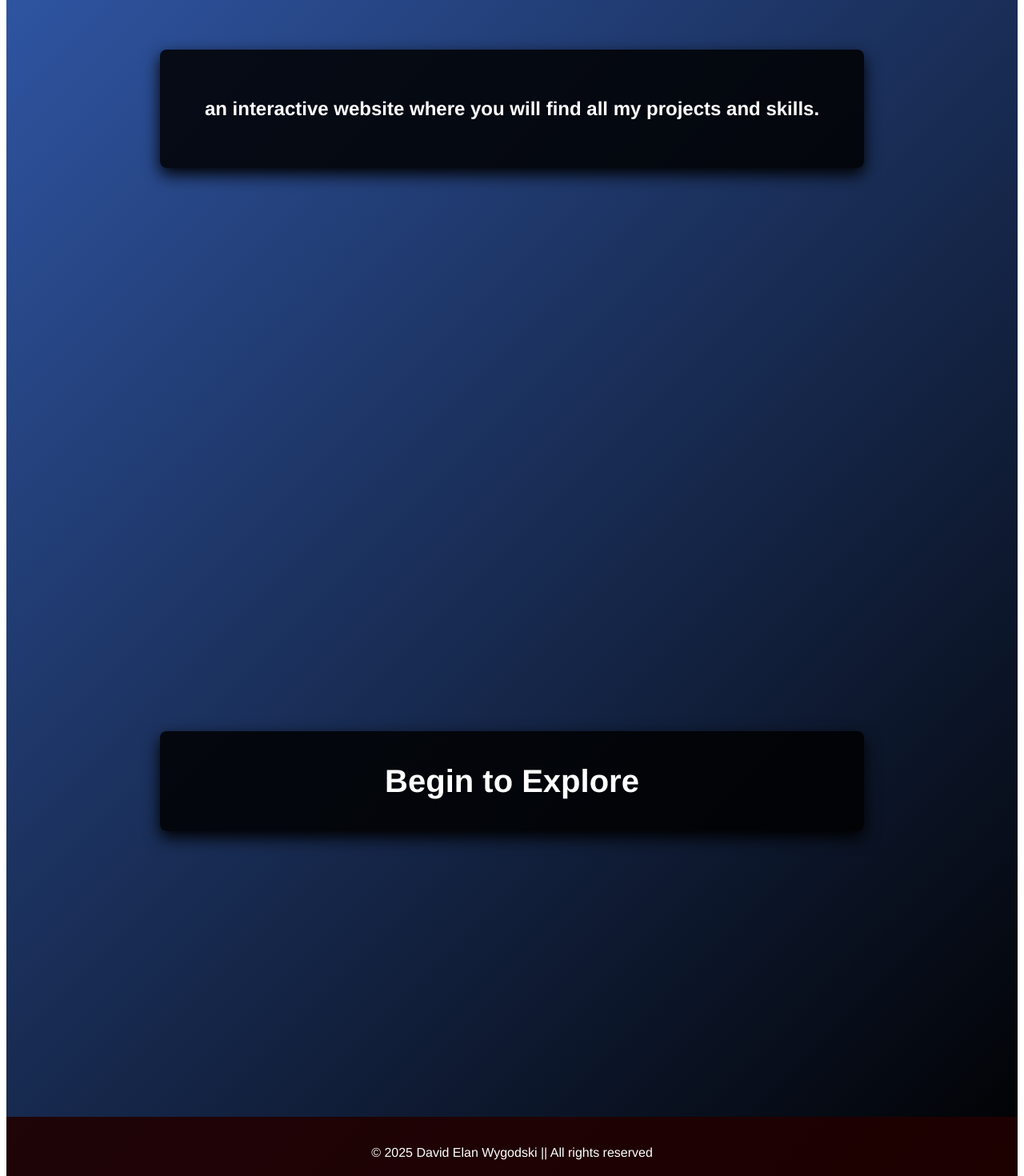
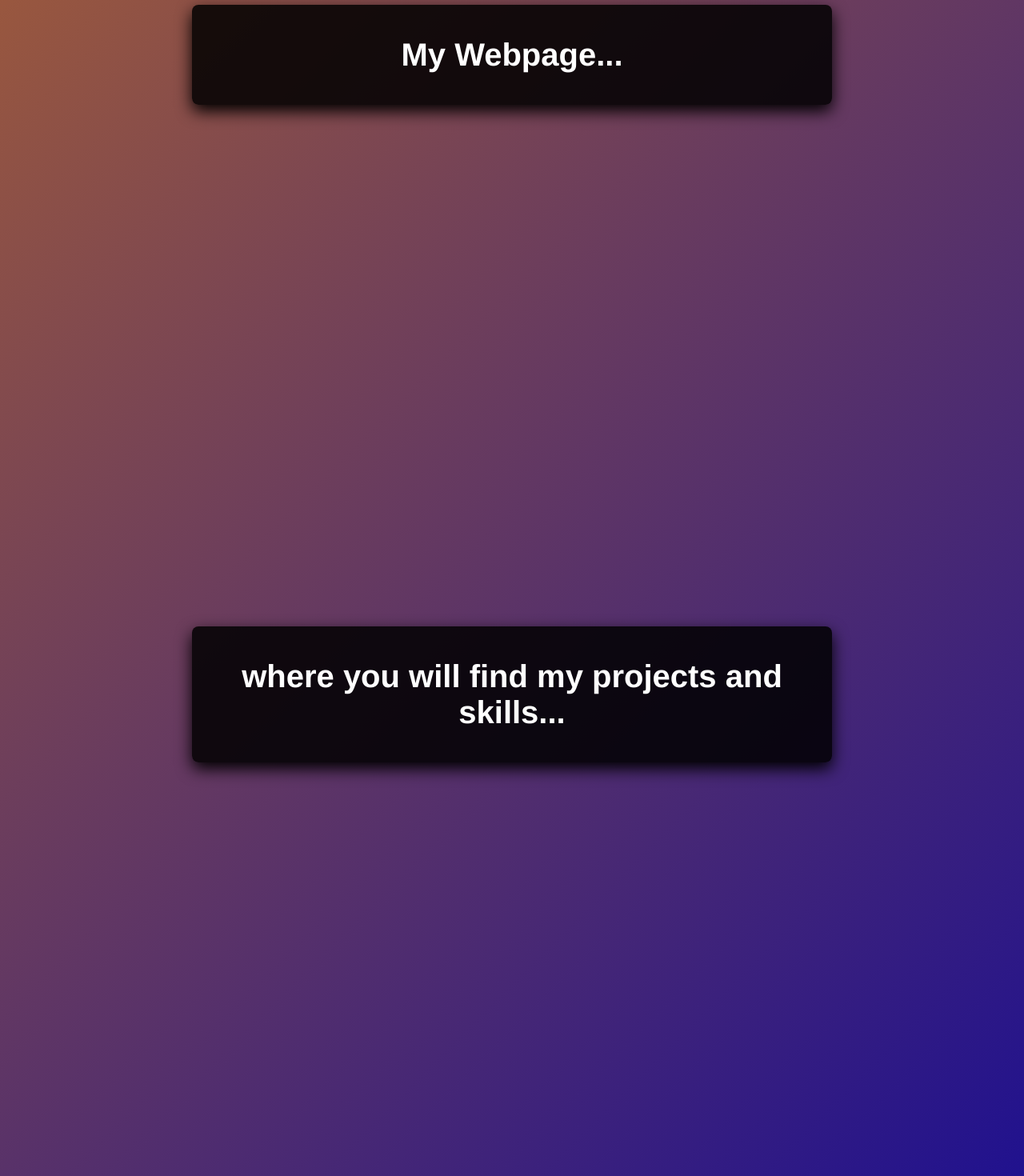
Before and after one commit to elanale/PersonalWebsite, a Next.js app: page / in a window 1280 px wide. Shown: the part 1140-2610 px from the top of the page at 80% size. Built offline with nearby package versions, Linux system fonts and the light colour scheme.

Commit message:
Implement scroll animation with GSAP in index.js

```diff
--- a/pages/index.js
+++ b/pages/index.js
@@ -22,7 +22,6 @@ export default function Home() {
 
       sectionRefs.current.forEach((el, index, arr) => {
         const isLast = index === arr.length - 1;
-
         const tl = gsap.timeline({
           scrollTrigger: {
             trigger: el,
@@ -32,13 +31,29 @@ export default function Home() {
           },
         });
 
-        // Use the module's .text class
+        // Select the element to animate
         const textElement = el.querySelector(`.${styles.text}`);
 
         // Optimize rendering
         tl.set(textElement, { willChange: 'transform, opacity' });
 
-        // Text enters from the left
+        if (isLast) {
+          // For the last box, animate from bottom to center (no exit tween)
+          tl.fromTo(
+            textElement,
+            { y: '100%', autoAlpha: 0 },
+            {
+              y: '0%',
+              autoAlpha: 1,
+              duration: 1,
+              ease: 'power2.out',
+              immediateRender: false,
+            }
+          );
+        } else {
+          // For alternating boxes:
+          if (index % 2 === 0) {
+            // Even index: Animate from left to center, then exit to right
             tl.fromTo(
               textElement,
               { x: '-100%', autoAlpha: 0 },
@@ -50,9 +65,6 @@ export default function Home() {
                 immediateRender: false,
               }
             );
-
-        // If not the last box, animate exit to the right
-        if (!isLast) {
             tl.to(textElement, {
               x: '100%',
               autoAlpha: 0,
@@ -60,6 +72,27 @@ export default function Home() {
               ease: 'power2.in',
               immediateRender: false,
             });
+          } else {
+            // Odd index: Animate from right to center, then exit to left
+            tl.fromTo(
+              textElement,
+              { x: '100%', autoAlpha: 0 },
+              {
+                x: '0%',
+                autoAlpha: 1,
+                duration: 1,
+                ease: 'power2.out',
+                immediateRender: false,
+              }
+            );
+            tl.to(textElement, {
+              x: '-100%',
+              autoAlpha: 0,
+              duration: 1,
+              ease: 'power2.in',
+              immediateRender: false,
+            });
+          }
         }
       });
 
@@ -100,27 +133,35 @@ export default function Home() {
               <h1>Welcome to...</h1>
             </div>
           </section>
+
           <section className={styles.section} ref={addToRefs}>
             <div className={styles.text}>
-              <h2>
-                an interactive website where you will find all my projects and skills.
-              </h2>
+              <h1>My Webpage...</h1>
             </div>
           </section>
-          {/* Last box: No exit to the right, shorter height to reach footer quickly */}
+
+          <section className={styles.section} ref={addToRefs}>
+            <div className={styles.text}>
+              <h1>
+                where you will find my projects and skills...
+              </h1>
+            </div>
+          </section>
+
+          {/* Last box: Animates from bottom to center */}
           <section
             className={`${styles.section} ${styles.lastSection}`}
             ref={addToRefs}
           >
             <div className={styles.text}>
-              <h1>
-                 Begin to Explore
-              </h1>
+              <h1>Explore Now</h1>
             </div>
           </section>
         </main>
         <footer className={styles.footer}>
-          <p>&copy; {new Date().getFullYear()} David Elan Wygodski || All rights reserved</p>
+          <p>
+            &copy; {new Date().getFullYear()} David Elan Wygodski || All rights reserved
+          </p>
         </footer>
       </div>
     </>
--- a/styles/Home.module.css
+++ b/styles/Home.module.css
@@ -1,7 +1,7 @@
 /* styles/Home.module.css */
 .container {
   font-family: 'Helvetica Neue', sans-serif;
-  background: linear-gradient(135deg, #4277e3, #000000);
+  background: linear-gradient(135deg, #c46302e3, #0401a1);
   color: #ffffff;
   min-height: 100vh;
 }
@@ -14,17 +14,19 @@
   background: rgb(0, 0, 0);
   backdrop-filter: blur(5px);
   z-index: 1000;
-  padding: 15px 20px;
+  padding: 4px 20px;
   box-shadow: 0 2px 8px rgba(0, 0, 0, 0.1);
   display: flex;
   justify-content: center;
   align-items: center;
+  text-align: center;
 }
 
 .header h2 {
   margin: 0;
   font-size: 1.5rem;
   letter-spacing: 2px;
+  text-align: center;
 }
 
 .main {
@@ -67,8 +69,8 @@
 }
 
 .footer {
-  min-height: 50px;
+  min-height: 5px;
   text-align: center;
-  padding: 20px;
+  padding: 1px;
   background: rgba(33, 0, 0, 0.9);
 }
--- a/styles/globals.css
+++ b/styles/globals.css
@@ -1,4 +1,4 @@
-/* html,
+html,
 body {
   padding: 0;
   margin: 0;
@@ -23,4 +23,4 @@ a {
     color: white;
     background: black;
   }
-} */
+}
```
Lines whose indentation alone changed are shown as unchanged.
